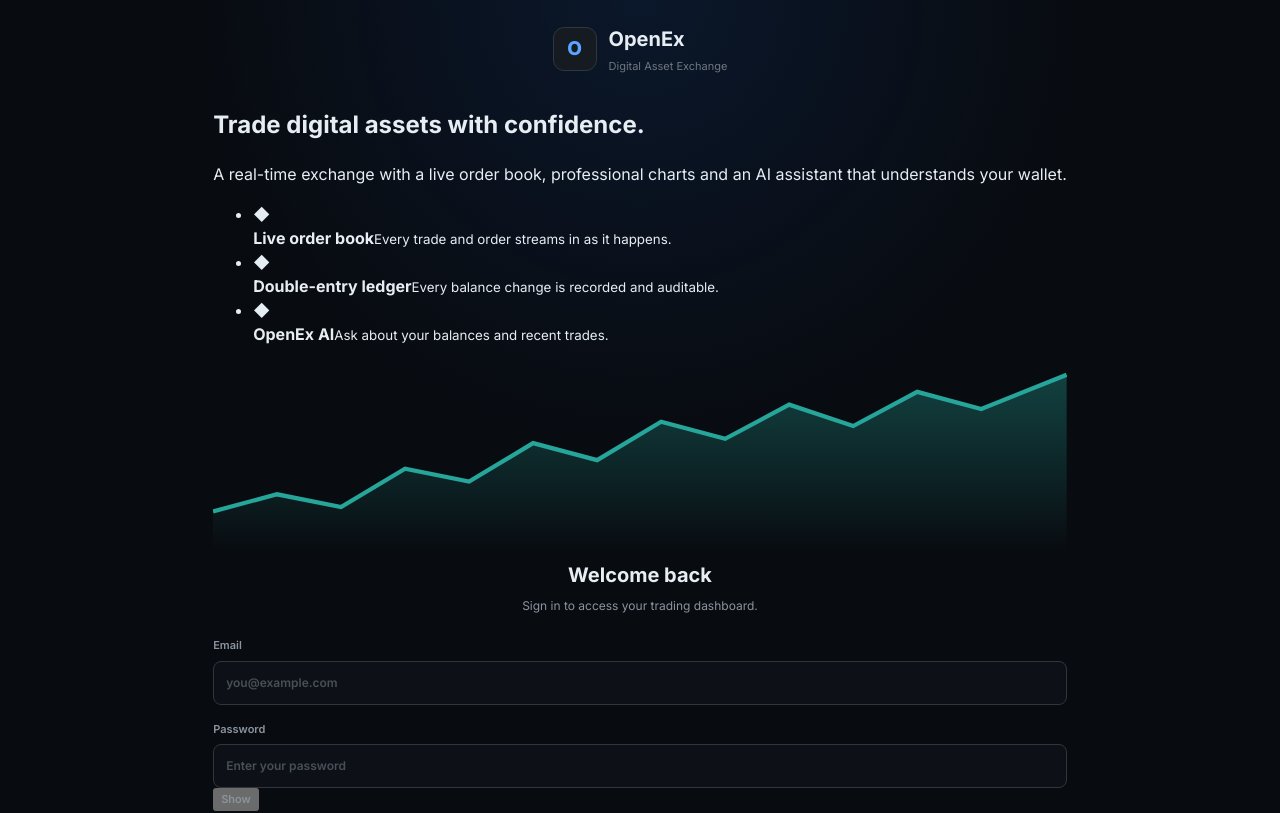
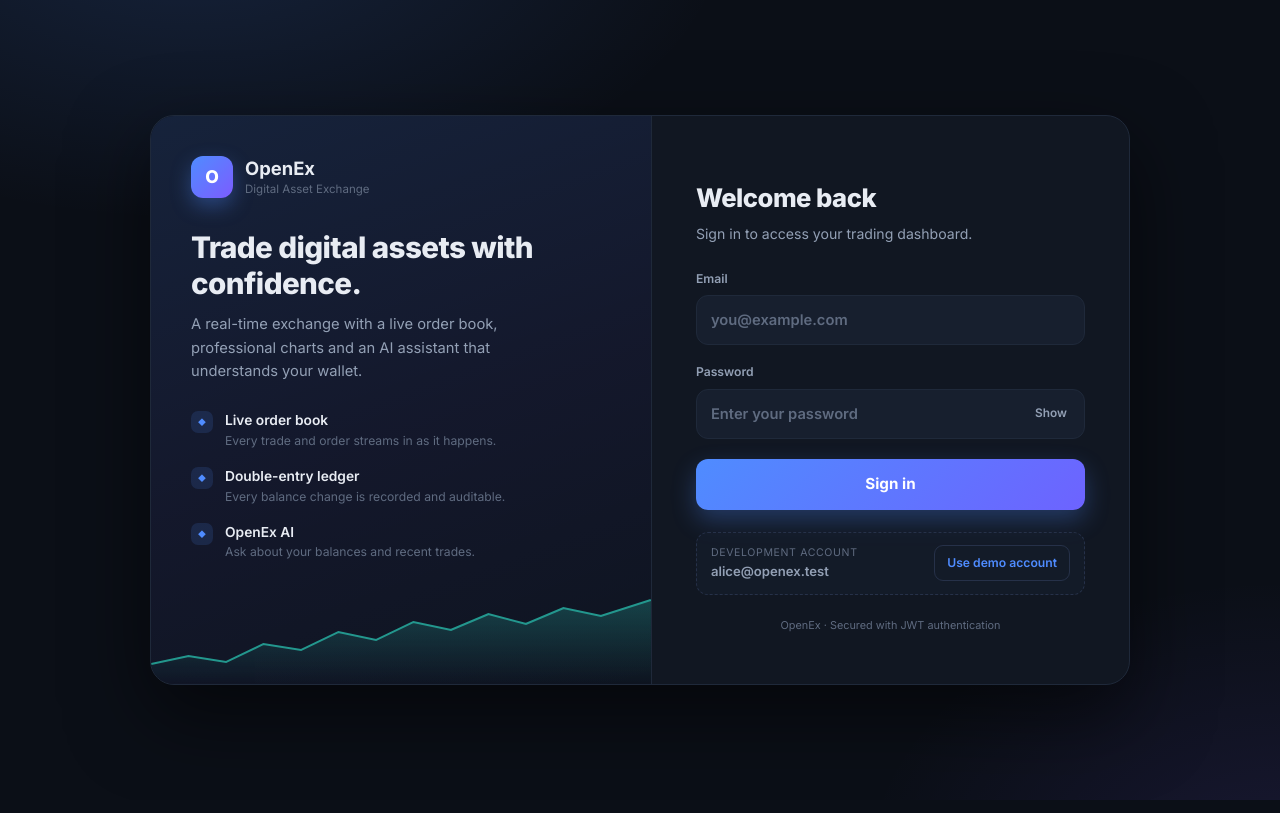
Before and after one commit to Fezile123/Openx3.0, a React app in the folder frontend/: page / in a window 1280 px wide. Shown: the top 813 px of the page. Built offline with nearby package versions, Linux system fonts and the light colour scheme; the HTML template or start-up script is replaced by a standard one.

Commit message:
Add styles for redesigned login screen

```diff
--- a/frontend/src/components/Login.css
+++ b/frontend/src/components/Login.css
@@ -1,247 +1,330 @@
 .login-page {
   min-height: 100vh;
-
   display: flex;
   align-items: center;
   justify-content: center;
-
   padding: 24px;
-
+  color: #e8ecf3;
   background:
-    radial-gradient(
-      circle at 50% 0%,
-      rgba(31, 111, 235, 0.12),
-      transparent 38%
-    ),
-    #080b10;
-
-  color: #e6edf3;
+    radial-gradient(900px 500px at 15% -10%, rgba(79, 140, 255, 0.16), transparent 60%),
+    radial-gradient(700px 500px at 100% 110%, rgba(124, 92, 255, 0.12), transparent 60%),
+    #0b0f17;
 }
 
-.login-card {
-  width: min(420px, 100%);
+.login-shell {
+  width: min(980px, 100%);
+  display: grid;
+  grid-template-columns: 1.05fr 1fr;
+  overflow: hidden;
+  border-radius: 24px;
+  background: #111722;
+  border: 1px solid #1f293a;
+  box-shadow: 0 30px 80px rgba(0, 0, 0, 0.55);
+}
 
-  padding: 32px;
+/* ---------- Left: brand panel ---------- */
 
+.login-hero {
+  position: relative;
+  display: flex;
+  flex-direction: column;
+  justify-content: space-between;
+  gap: 32px;
+  padding: 40px;
+  overflow: hidden;
   background:
-    linear-gradient(
-      180deg,
-      rgba(22, 27, 34, 0.98),
-      rgba(13, 17, 23, 0.98)
-    );
-
-  border: 1px solid #30363d;
-  border-radius: 16px;
-
-  box-shadow:
-    0 24px 70px rgba(0, 0, 0, 0.45);
+    linear-gradient(160deg, rgba(79, 140, 255, 0.12), rgba(124, 92, 255, 0.05) 55%, transparent),
+    #0e1420;
+  border-right: 1px solid #1f293a;
 }
 
 .login-brand {
   display: flex;
   align-items: center;
-  justify-content: center;
-
   gap: 12px;
-
-  margin-bottom: 32px;
 }
 
 .login-logo {
-  width: 44px;
-  height: 44px;
-
-  display: flex;
-  align-items: center;
-  justify-content: center;
-
-  border-radius: 11px;
-
-  background: #161b22;
-  border: 1px solid #30363d;
-
-  color: #58a6ff;
-
-  font-size: 19px;
+  width: 42px;
+  height: 42px;
+  flex-shrink: 0;
+  display: grid;
+  place-items: center;
+  border-radius: 12px;
+  color: #fff;
+  font-size: 1.1rem;
   font-weight: 800;
+  background: linear-gradient(135deg, #4f8cff, #7c5cff);
+  box-shadow: 0 8px 20px rgba(79, 140, 255, 0.35);
 }
 
 .login-brand h1 {
   margin: 0;
-
-  font-size: 20px;
+  font-size: 1.15rem;
+  font-weight: 700;
+  line-height: 1.2;
 }
 
 .login-brand p {
-  margin: 4px 0 0;
-
-  color: #6e7681;
-
-  font-size: 11px;
+  margin: 2px 0 0;
+  font-size: 0.72rem;
+  color: #5f6b80;
 }
 
-.login-heading {
-  margin-bottom: 22px;
+.login-hero-body h2 {
+  margin: 0 0 12px;
+  font-size: 1.85rem;
+  font-weight: 800;
+  line-height: 1.2;
+  letter-spacing: -0.02em;
+}
 
-  text-align: center;
+.login-hero-body > p {
+  margin: 0 0 26px;
+  max-width: 380px;
+  font-size: 0.92rem;
+  line-height: 1.6;
+  color: #93a0b5;
+}
+
+.login-points {
+  margin: 0;
+  padding: 0;
+  list-style: none;
+  display: flex;
+  flex-direction: column;
+  gap: 16px;
+}
+
+.login-points li {
+  display: flex;
+  gap: 12px;
+}
+
+.login-point-icon {
+  flex-shrink: 0;
+  width: 22px;
+  height: 22px;
+  display: grid;
+  place-items: center;
+  margin-top: 1px;
+  border-radius: 7px;
+  font-size: 0.5rem;
+  color: #4f8cff;
+  background: rgba(79, 140, 255, 0.14);
+}
+
+.login-points strong {
+  display: block;
+  font-size: 0.86rem;
+  font-weight: 600;
+}
+
+.login-points small {
+  display: block;
+  margin-top: 1px;
+  font-size: 0.76rem;
+  color: #5f6b80;
+}
+
+.login-spark {
+  width: calc(100% + 80px);
+  height: 90px;
+  margin: 0 -40px -40px;
+  opacity: 0.9;
+}
+
+/* ---------- Right: form panel ---------- */
+
+.login-panel {
+  display: flex;
+  flex-direction: column;
+  justify-content: center;
+  padding: 44px 44px 32px;
 }
 
 .login-heading h2 {
   margin: 0;
-
-  font-size: 20px;
+  font-size: 1.6rem;
+  font-weight: 800;
+  letter-spacing: -0.02em;
 }
 
 .login-heading p {
-  margin: 7px 0 0;
-
-  color: #8b949e;
-
-  font-size: 12px;
+  margin: 6px 0 26px;
+  font-size: 0.88rem;
+  color: #93a0b5;
 }
 
 .login-form {
   display: flex;
   flex-direction: column;
-
-  gap: 16px;
+  gap: 18px;
 }
 
 .login-form label {
   display: flex;
   flex-direction: column;
-
   gap: 7px;
-
-  color: #8b949e;
-
-  font-size: 11px;
+  font-size: 0.76rem;
   font-weight: 600;
+  color: #93a0b5;
 }
 
 .login-form input {
   width: 100%;
-
-  padding: 12px;
-
-  border: 1px solid #30363d;
-  border-radius: 8px;
-
-  background: #0d1117;
-
-  color: #e6edf3;
-
+  padding: 13px 14px;
+  border-radius: 12px;
+  border: 1px solid #1f293a;
+  background: #171f2e;
+  color: #e8ecf3;
+  font-size: 0.92rem;
   outline: none;
-
-  font-size: 12px;
+  transition: border-color 0.15s, box-shadow 0.15s;
 }
 
 .login-form input::placeholder {
-  color: #484f58;
+  color: #5f6b80;
 }
 
 .login-form input:focus {
-  border-color: #58a6ff;
-
-  box-shadow:
-    0 0 0 2px rgba(88, 166, 255, 0.08);
+  border-color: #4f8cff;
+  box-shadow: 0 0 0 3px rgba(79, 140, 255, 0.14);
 }
 
 .login-form input:disabled {
   opacity: 0.6;
 }
 
-.login-button {
-  margin-top: 4px;
+.login-password {
+  position: relative;
+}
 
-  width: 100%;
+.login-password input {
+  padding-right: 64px;
+}
 
-  padding: 12px;
-
+.login-toggle {
+  position: absolute;
+  top: 50%;
+  right: 8px;
+  transform: translateY(-50%);
+  padding: 6px 10px;
   border: 0;
   border-radius: 8px;
-
-  background: #238636;
-
-  color: white;
-
-  font-size: 12px;
-  font-weight: 750;
-
+  background: transparent;
+  color: #93a0b5;
+  font-size: 0.74rem;
+  font-weight: 600;
   cursor: pointer;
 }
 
-.login-button:hover {
-  background: #2ea043;
+.login-toggle:hover {
+  color: #4f8cff;
+}
+
+.login-error {
+  padding: 11px 13px;
+  border-radius: 10px;
+  border: 1px solid rgba(239, 83, 80, 0.4);
+  background: rgba(239, 83, 80, 0.12);
+  color: #ff8a87;
+  font-size: 0.82rem;
+}
+
+.login-button {
+  width: 100%;
+  margin-top: 2px;
+  padding: 14px;
+  border: 0;
+  border-radius: 12px;
+  color: #fff;
+  font-size: 0.95rem;
+  font-weight: 700;
+  cursor: pointer;
+  background: linear-gradient(135deg, #4f8cff, #6d63ff);
+  box-shadow: 0 10px 24px rgba(79, 140, 255, 0.3);
+  transition: filter 0.15s, transform 0.1s;
+}
+
+.login-button:hover:not(:disabled) {
+  filter: brightness(1.08);
+}
+
+.login-button:active:not(:disabled) {
+  transform: translateY(1px);
 }
 
 .login-button:disabled {
-  opacity: 0.5;
-
+  opacity: 0.55;
   cursor: not-allowed;
-}
-
-.login-error {
-  padding: 10px;
-
-  border: 1px solid rgba(248, 81, 73, 0.35);
-  border-radius: 8px;
-
-  background: rgba(248, 81, 73, 0.08);
-
-  color: #f85149;
-
-  font-size: 11px;
 }
 
 .login-demo {
   display: flex;
-  flex-direction: column;
-
-  gap: 3px;
-
-  margin-top: 20px;
-  padding: 11px;
-
-  border: 1px solid #21262d;
-  border-radius: 8px;
-
-  background: #0d1117;
-
-  text-align: center;
-
-  font-size: 10px;
+  align-items: center;
+  justify-content: space-between;
+  gap: 12px;
+  margin-top: 22px;
+  padding: 12px 14px;
+  border-radius: 12px;
+  border: 1px dashed #263149;
+  background: rgba(23, 31, 46, 0.6);
 }
 
 .login-demo span {
-  color: #6e7681;
+  display: block;
+  font-size: 0.66rem;
+  letter-spacing: 0.06em;
+  text-transform: uppercase;
+  color: #5f6b80;
 }
 
 .login-demo strong {
-  color: #8b949e;
-  font-size: 10px;
+  display: block;
+  margin-top: 2px;
+  font-size: 0.82rem;
+  font-weight: 600;
+  color: #93a0b5;
 }
 
-.login-demo small {
-  color: #484f58;
+.login-demo button {
+  flex-shrink: 0;
+  padding: 8px 12px;
+  border-radius: 9px;
+  border: 1px solid #263149;
+  background: transparent;
+  color: #4f8cff;
+  font-size: 0.76rem;
+  font-weight: 600;
+  cursor: pointer;
+  transition: background 0.15s;
+}
+
+.login-demo button:hover:not(:disabled) {
+  background: rgba(79, 140, 255, 0.12);
 }
 
 .login-footer {
-  margin: 20px 0 0;
-
-  color: #484f58;
-
+  margin: 22px 0 0;
   text-align: center;
-
-  font-size: 9px;
+  font-size: 0.68rem;
+  color: #5f6b80;
 }
 
-@media (max-width: 480px) {
-  .login-page {
-    padding: 14px;
+/* ---------- Responsive ---------- */
+
+@media (max-width: 860px) {
+  .login-shell {
+    grid-template-columns: 1fr;
+    max-width: 460px;
   }
 
-  .login-card {
-    padding: 24px;
+  .login-hero {
+    display: none;
+  }
+
+  .login-panel {
+    padding: 36px 28px 28px;
   }
 }
```
